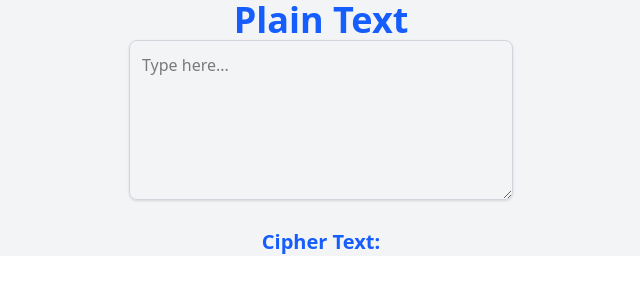
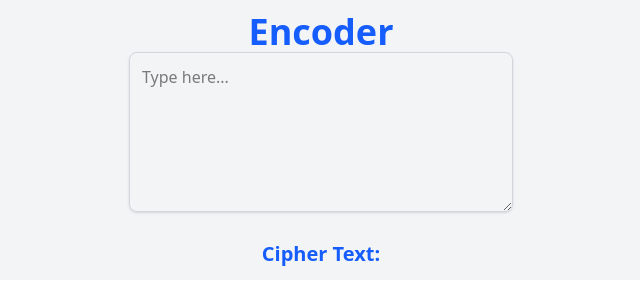
Before and after one commit to MinhTriet0612/next-vigenere-cipher, a Next.js app: page / in a window 1280 px wide. Shown: the top 304 px of the page, without its empty margins (319-959 px from the left). Built offline with nearby package versions, Linux system fonts and the light colour scheme.

Commit message:
modify props for PlainTextComponent

```diff
--- a/src/pages/index.tsx
+++ b/src/pages/index.tsx
@@ -7,20 +7,24 @@ export default function Home() {
   const [text, setText] = useState("");
   const { encode, decode } = vigenereCipher;
   return (
-    <div className="flex flex-col justify-center items-center gap-7 bg-gray-100">
-      <PlainTextComponent text={text} setText={setText} />
+    <div className="h-[100%] p-3 flex flex-col justify-center items-center gap-7 bg-gray-100">
+      <PlainTextComponent title="Encoder" text={text} setText={setText} />
       <div>
-        <p className="text-xl font-bold text-blue-600">Cipher Text: {decode(text, "cryptii", "zabcdefg@hijklmnopqrstuvwxy")}</p>
+        <p className="text-xl font-bold text-blue-600">Cipher Text: {encode(text, "cryptii", "abcdefghijklmnopqrstuvwxyz")}</p>
       </div>
     </div>
   );
 }
 
 
-const PlainTextComponent = ({ text, setText }: any) => {
+const PlainTextComponent = ({ text, setText, title }: {
+  text: string;
+  setText: (text: string) => void;
+  title: string;
+}) => {
   return (
     <div className="flex flex-col items-center justify-center bg-gray-100">
-      <h1 className="text-4xl font-bold text-blue-600">Plain Text</h1>
+      <h1 className="text-4xl font-bold text-blue-600">{title}</h1>
       <textarea
         className="w-96 h-40 p-3 border border-gray-300 rounded-lg shadow-sm focus:outline-none focus:ring-2 focus:ring-blue-400 focus:border-blue-400"
         placeholder="Type here..."
```
